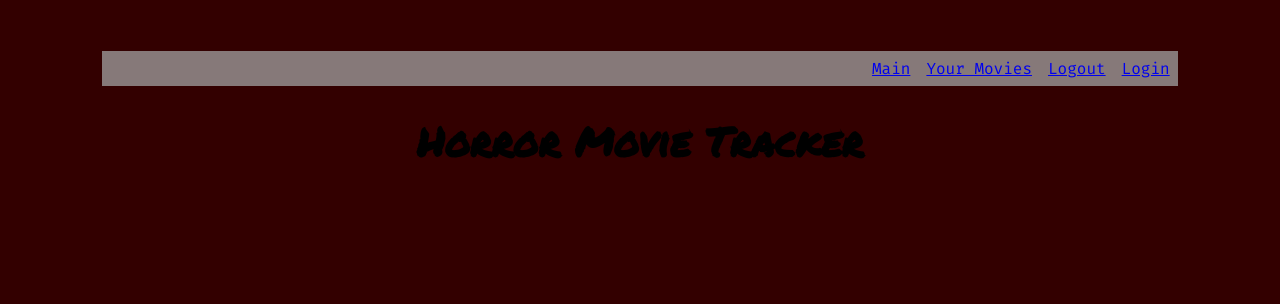
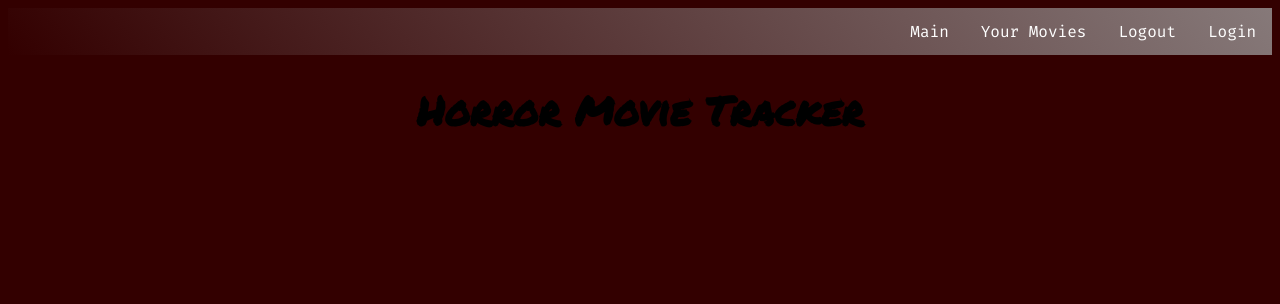
Before and after one commit to KristinHannah/sinatra-movies-app, a Sinatra app: page / in a window 1280 px wide. Shown: the top 304 px of the page. Run offline with Sinatra, Linux system fonts and the light colour scheme; data that the repository does not hold is empty.

Commit message:
editing views

```diff
--- a/app/views/layout.erb
+++ b/app/views/layout.erb
@@ -3,7 +3,7 @@
   <head>
     <title>Horror Movie Tracker</title>
 
-    <link rel="stylesheet" type="text/css" href="/stylesheets/application1.css" />
+    <link rel="stylesheet" type="text/css" href="/stylesheets/application.css" />
 <link href="https://fonts.googleapis.com/css?family=Fira+Mono|Permanent+Marker&display=swap" rel="stylesheet">
   </head>
   <body>
@@ -21,7 +21,6 @@
 
     <div class="container">
 
-
     <%= yield %>
 
 
--- a/app/views/movies/all.erb
+++ b/app/views/movies/all.erb
@@ -1,7 +1,7 @@
    <ul>
     <% @movies.each do |movie| %>
     <li>
-     <a href="/movies/<%= movie.id %>">Title: <%= movie.title %></a>
+         Title: <%= movie.title %>
      <br />
          Director: <%= movie.director %>
             <br />
@@ -16,6 +16,8 @@
            <% @who = movie.user_id %>
            <% @user = User.find_by_id(@who) %>
            Posted by: <%= @user.email %>
+           <br />
+          <button class="button"> <a href="/movies/<%= movie.id %>"> See Post </a> </button>
     </li>
     <% end %>
     </ul>
--- a/public/stylesheets/application1.css
+++ b/public/stylesheets/application.css
@@ -2,22 +2,23 @@ body {
     color: #ffffff;
     background-color: #330000;
     font-family: 'Fira Mono', monospace;
-    margin: 4%;
-    padding: 0 4% 4% 4%;
     cursor: crosshair;
   }
 
-  nav {
+ /* nav {
     border-style: none;
     text-align: right;
     background-color: #867979;
-  }
+  } */
 
   nav ul{
     list-style-type: none;
     margin: 0;
     padding: 0;
     overflow: hidden;
+    padding-left: 5%;
+   /* background-color: #867979; */
+   background-image: linear-gradient(50deg, #330000,  #867979);
   }
 
   nav li{
@@ -27,8 +28,16 @@ body {
   nav li a{
     display: block;
     padding: 8px;
-    background-color: #867979;
+    color: white;
+    text-align: center;
+    padding: 14px 16px;
+    text-decoration: none;
   }
+
+  nav li a:hover {
+    background-color: #111;
+  }
+
 
 h1 {
     font-size: 30pt;
@@ -41,6 +50,8 @@ h1 {
   div.container h1{
       font-size: 25pt;
       text-align: left;
+      margin: 4%;
+      padding: 0 4% 4% 4%;
   }
 
  h2 {
```
Also changed, not shown: Gemfile, Gemfile.lock.
